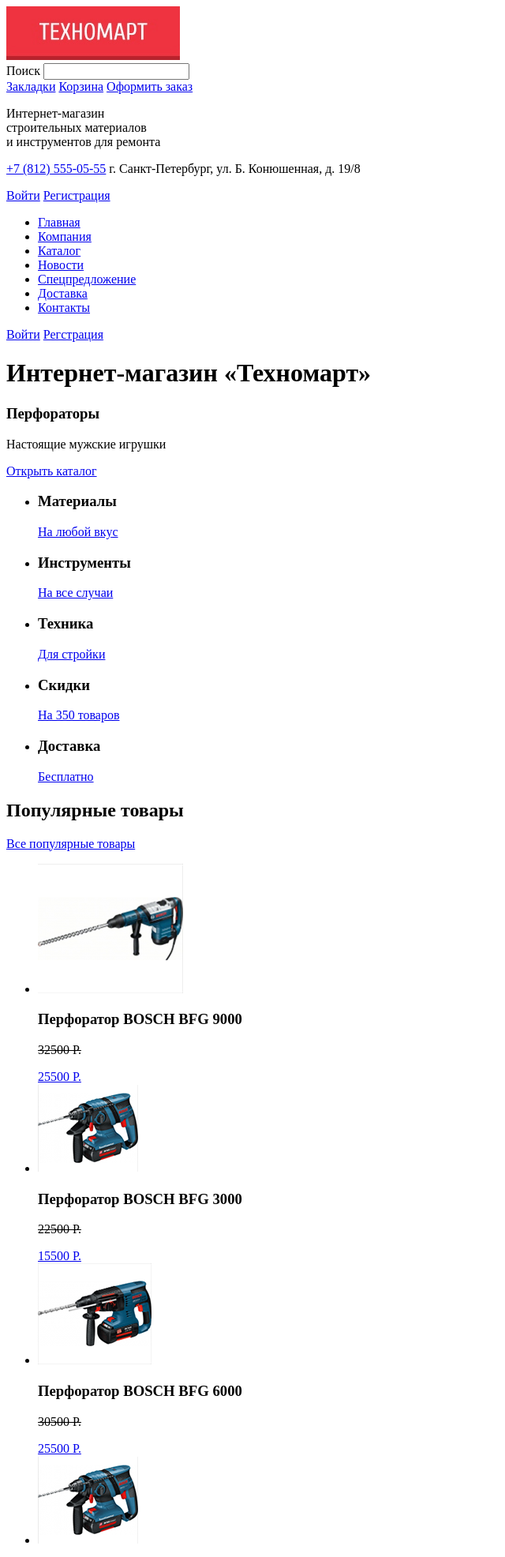
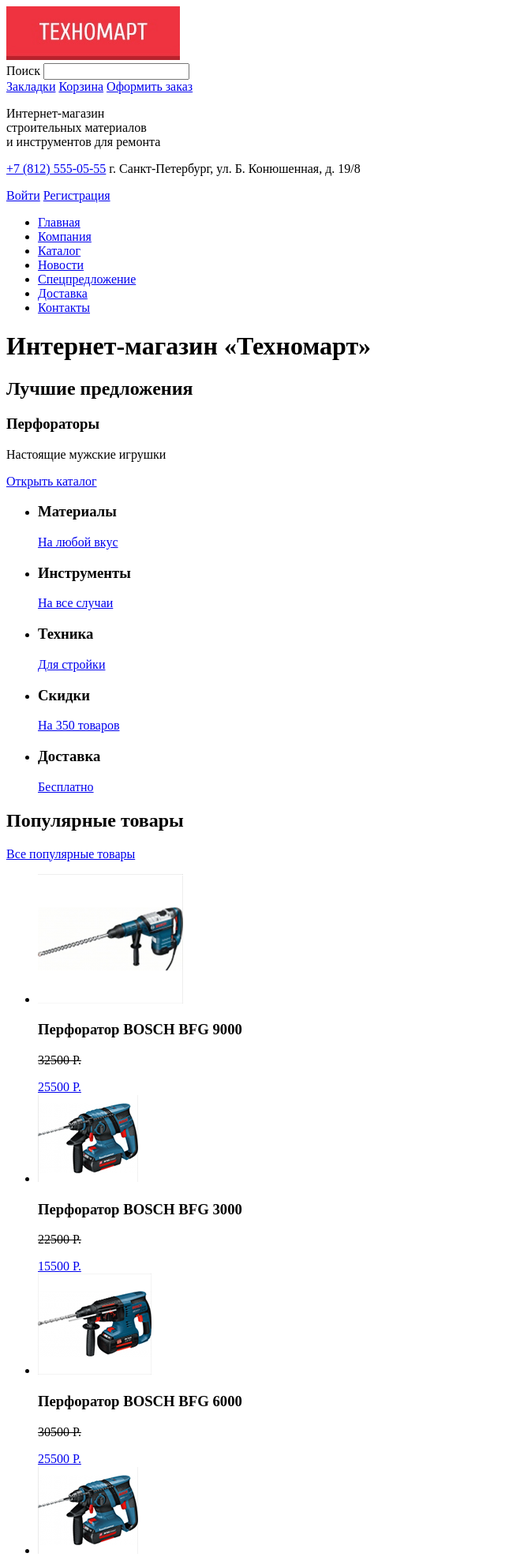
Before and after one commit to NadiaEcker/1331401-technomart-29, a plain HTML site: page index.html in a window 1280 px wide. Shown: the top 1972 px of the page at 79% size, without its empty margins (0-640 px from the left). Drawn offline with Linux system fonts and the light colour scheme.

Commit message:
Поправки по разметке главной страницы

```diff
--- a/index.html
+++ b/index.html
@@ -6,10 +6,7 @@
   </head>
   <body>
   <header>
-
-  <nav>
-
-    <section>
+    <div>
       <a>
     <img src="img/logo.png" width="220" height="68" alt="Логотип «Техномарт»">
     </a>
@@ -17,13 +14,14 @@
       <label>Поиск</label>
     <input name="Search" type="search" id="Search">
 </form>
+<nav>
       <a href="blank.html">Закладки</a>
       <a href="blank.html">Корзина</a>
       <a href="blank.html">Оформить заказ</a>
+</nav>
+</div>
 
-  </section>
-
-<section>
+<div>
 <p>Интернет-магазин<br>
   строительных материалов<br>
   и инструментов для ремонта</p>
@@ -31,11 +29,13 @@
 <a href="tel:+78125550555">+7 (812) 555-05-55</a>
 г. Санкт-Петербург, ул. Б. Конюшенная, д. 19/8<br>
   </p>
+  </div>
+  <nav>
 <a href="blank.html">Войти</a>
 <a href="blank.html">Регистрация</a>
-</section>
+</nav>
 
-  <section>
+<nav>
     <ul>
 <li><a href="blank.html">Главная </a> </li>
 <li><a href="blank.html">Компания </a> </li>
@@ -45,9 +45,6 @@
 <li><a href="blank.html">Доставка </a> </li>
 <li><a href="blank.html">Контакты </a> </li>
     </ul>
-    <a href="blank.html">Войти</a>
-    <a href="blank.html">Регстрация</a>
-  </section>
   </nav>
 
   </header>
@@ -57,6 +54,7 @@
   <h1>Интернет-магазин «Техномарт»</h1>
 
   <section>
+    <h2>Лучшие предложения</h2>
    <div> <h3> Перфораторы</h3>
      <p>Настоящие мужские игрушки</p>
 <a href="catalog.html">Открыть каталог</a>
@@ -81,15 +79,15 @@
    <ul>
   <li><img src="img/popular/p1.png" width="184" height="164">
      <h3>Перфоратор BOSCH BFG 9000</h3>
-     <p><strike>32500 Р.</strike></p>
+     <p><s>32500 Р.</s></p>
        <a href="blank.html">25500 Р.</a></li>
   <li><img src="img/popular/p2.png" width="127" height="112">
     <h3>Перфоратор BOSCH BFG 3000</h3>
-    <p><strike>22500 Р.</strike></p>
+    <p><s>22500 Р.</s></p>
       <a href="blank.html">15500 Р.</a></li>
   <li><img src="img/popular/p3.png" width="144" height="128">
     <h3>Перфоратор BOSCH BFG 6000</h3>
-    <p><strike>30500 Р.</strike></p>
+    <p><s>30500 Р.</s></p>
     <a href="blank.html">25500 Р.</a></li>
      <li><img src="img/popular/p4.png" width="127" height="112">
       <h3>Перфоратор BOSCH BFG 3000</h3>
@@ -124,7 +122,7 @@
    </ul>
 </div>
  <div>
-   <h2>Доставка</h2>
+   <h3>Доставка</h3>
  <p>Мы с удовольствием доставим ваш товар прямо<br>
    к вашему подъезду совершенно бесплатно!<br>
    Ведь мы неплохо заработаем,<br>
@@ -162,6 +160,7 @@
     <a>
     <img src="img/logo.png" width="220" height="68" alt="Логотип «Техномарт»">
     </a>
+    <nav>
     <ul>
       <li><a href="blank.html">Компания </a> </li>
       <li><a href="blank.html">Новости </a> </li>
@@ -172,6 +171,7 @@
       <li><a href="blank.html">Инструмент</a> </li>
       <li><a href="blank.html">Спецпредложение </a> </li>
     </ul>
+  </nav>
 
     <section>
    <h2>Контактная информация</h2>
```
